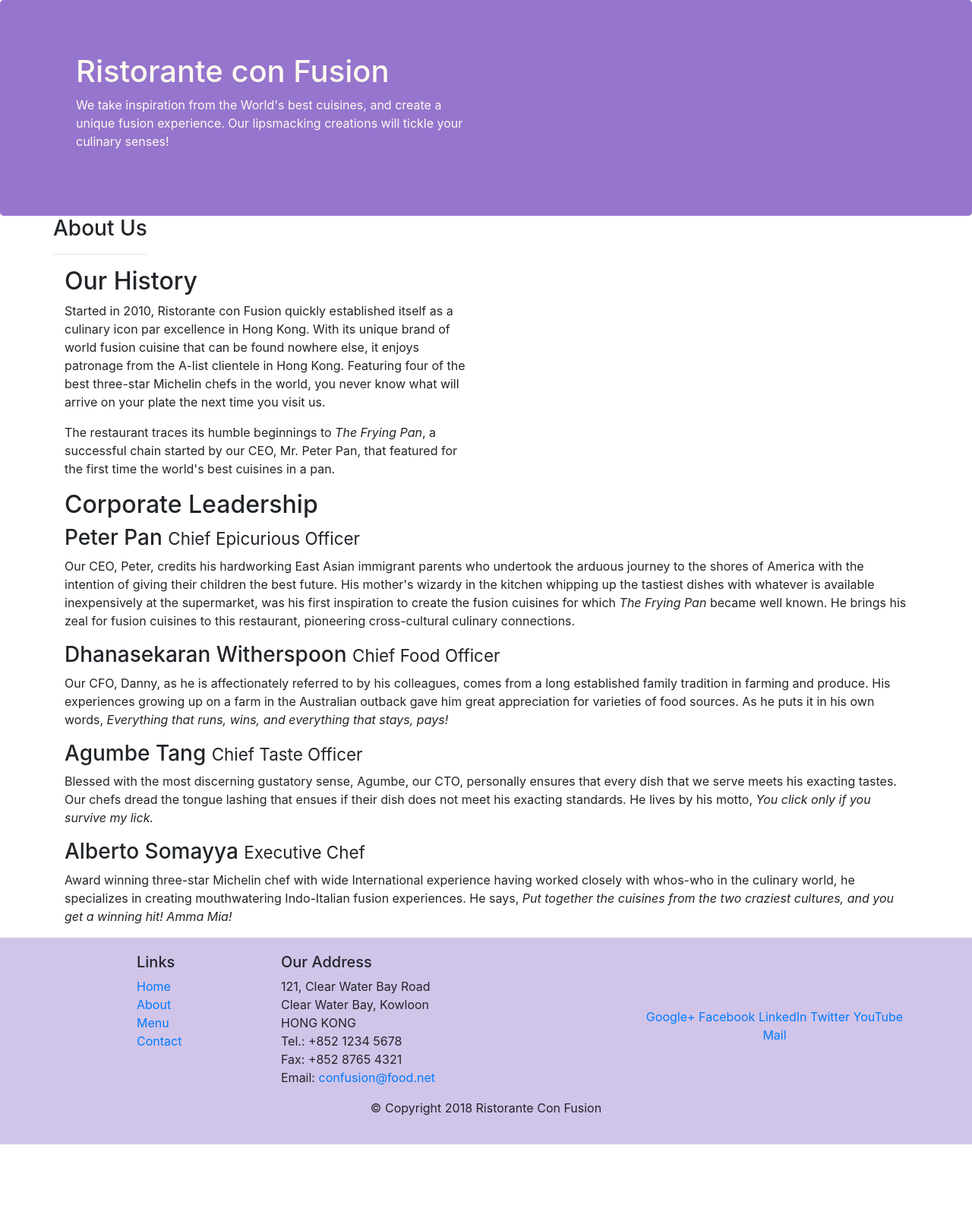
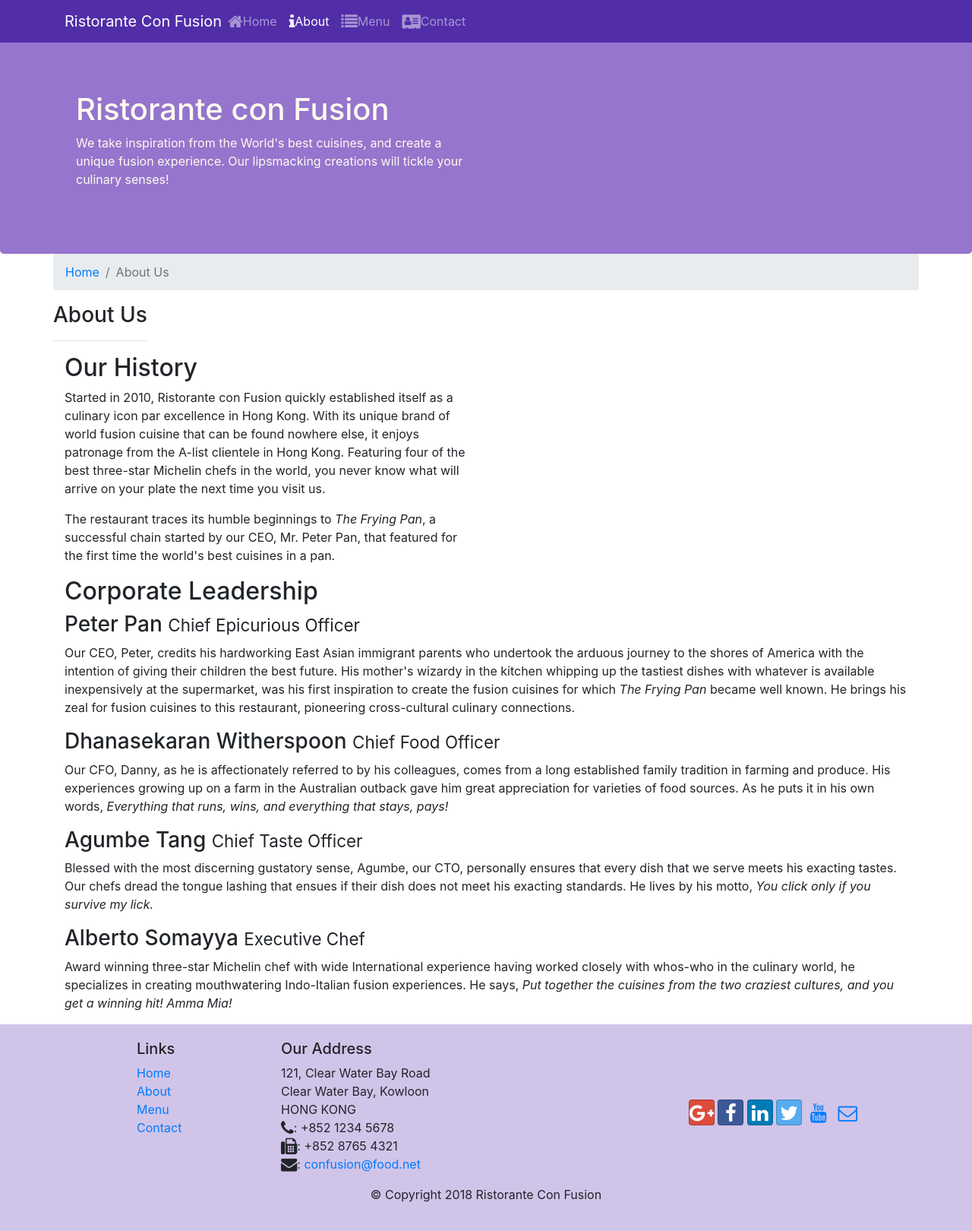
Before and after one commit to fidodo/coursera, a website: page aboutus.html in a window 1280 px wide. Shown: the whole page at 76% size. Before the commit the page ends 1506 px from the top, so only its background shows below. Drawn offline with nearby package versions, Linux system fonts and the light colour scheme.

Commit message:
icon font

```diff
--- a/aboutus.html
+++ b/aboutus.html
@@ -9,6 +9,8 @@
 
 <!-- Bootstrap CSS -->
 <link rel="stylesheet" href="node_modules/bootstrap/dist/css/bootstrap.min.css">
+<link rel="stylesheet" href="node_modules/font-awesome/css/font-awesome.min.css">
+ <link rel="stylesheet" href="bootstrap-social/bootstrap-social.css" >
 <link rel="stylesheet" href="css/styles.css">
 
     <title>Ristorante Con Fusion: About Us</title>
@@ -16,7 +18,22 @@
 </head>
 
 <body>
-
+    <nav class="navbar navbar-dark navbar-expand-sm  fixed-top">
+        <div class="container">
+            <button class="navbar-toggler" type="button" data-toggle="collapse" data-target="#Navbar">
+              <span class="navbar-toggler-icon"></span>
+            </button>
+            <a class="navbar-brand mr-auto" href="/">Ristorante Con Fusion</a>
+            <div class="collapse navbar-collapse" id="Navbar">
+            <ul class="navbar-nav mr-auto">
+                <li class="nav-item "><a class="nav-link" href="/"><span class="fa fa-home fa-lg"></span>Home</a></li>
+                <li class="nav-item active"><a class="nav-link" href="#"><span class="fa fa-info fa-lg"></span>About</a></li>
+                <li class="nav-item"><a class="nav-link" href="#"><span class="fa fa-list fa-lg"></span>Menu</a></li>
+                <li class="nav-item"><a class="nav-link" href="#"><span class="fa fa-address-card fa-lg"></span>Contact</a></li>
+            </ul>
+        </div>
+        </div>
+     </nav>
     <header class="jumbotron">
         <div class="container">
             <div class="row row-header">
@@ -32,6 +49,14 @@
 
     <div class="container">
         <div class="row">
+            <ol class="col-12 breadcrumb ">
+                <li class="breadcrumb-item "><a href="./index.html">Home</a>
+
+            </li>
+            <li class="breadcrumb-item active ">About Us
+
+            </li>
+            </ol>
             <div >
                <h3>About Us</h3>
                <hr>
@@ -71,7 +96,7 @@
                 <div class="col-4 offset-1 col-sm-2">
                     <h5>Links</h5>
                     <ul class="list-unstyled">
-                        <li><a href="#">Home</a></li>
+                        <li><a href="./index.html">Home</a></li>
                         <li><a href="#">About</a></li>
                         <li><a href="#">Menu</a></li>
                         <li><a href="#">Contact</a></li>
@@ -83,19 +108,19 @@
 		              121, Clear Water Bay Road<br>
 		              Clear Water Bay, Kowloon<br>
 		              HONG KONG<br>
-		              Tel.: +852 1234 5678<br>
-		              Fax: +852 8765 4321<br>
-		              Email: <a href="mailto:confusion@food.net">confusion@food.net</a>
+		              <i class="fa fa-phone fa-lg"></i>: +852 1234 5678<br>
+                      <i class="fa fa-fax fa-lg"></i>: +852 8765 4321<br>
+                      <i class="fa fa-envelope fa-lg"></i>: <a href="mailto:confusion@food.net">confusion@food.net</a>
 		           </address>
                 </div>
                 <div class="col-12 col-sm-4 align-self-center">
                     <div class="text-center">
-                        <a href="http://google.com/+">Google+</a>
-                        <a href="http://www.facebook.com/profile.php?id=">Facebook</a>
-                        <a href="http://www.linkedin.com/in/">LinkedIn</a>
-                        <a href="http://twitter.com/">Twitter</a>
-                        <a href="http://youtube.com/">YouTube</a>
-                        <a href="mailto:">Mail</a>
+                        <a class="btn btn-social-icon btn-google" href="http://google.com/+"><i class="fa fa-google-plus fa-lg"></i></a>
+                        <a class="btn btn-social-icon btn-facebook" href="http://www.facebook.com/profile.php?id="><i class="fa fa-facebook fa-lg"></i></a>
+                        <a class="btn btn-social-icon btn-linkedin" href="http://www.linkedin.com/in/"><i class="fa fa-linkedin fa-lg"></i></a>
+                        <a class="btn btn-social-icon btn-twitter" href="http://twitter.com/"><i class="fa fa-twitter fa-lg"></i></a>
+                        <a class="btn btn-social-icon btn-youtube" href="http://youtube.com/"><i class="fa fa-youtube fa-lg"></i></a>
+                        <a class="btn btn-social-icon" href="mailto:"><i class="fa fa-envelope-o fa-lg"></i></a>
                     </div>
                 </div>
            </div>
--- a/css/styles.css
+++ b/css/styles.css
@@ -29,3 +29,12 @@
     margin: 0px;
     color:#0f0f0f;
 }
+
+body {
+    padding:50px 0px 0px 0px;
+    z-index:0;
+}
+
+.navbar-dark {
+    background-color:#512da8
+}
--- a/package.json
+++ b/package.json
@@ -15,6 +15,8 @@
   },
   "dependencies": {
     "bootstrap": "^4.0.0",
+    "bootstrap-social": "^5.1.1",
+    "font-awesome": "^4.7.0",
     "jquery": "^3.3.1",
     "popper.js": "^1.12.9"
   }
```
Also changed, not shown: index.html (+28 -11 lines), 1 other file.
